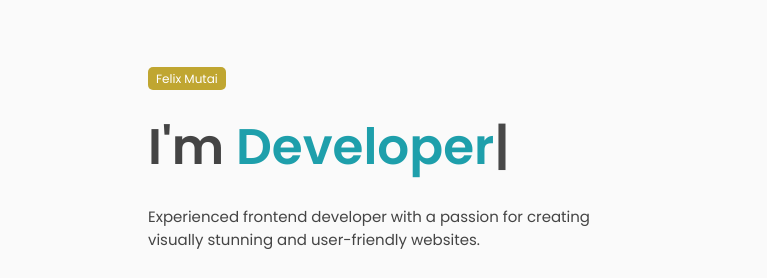
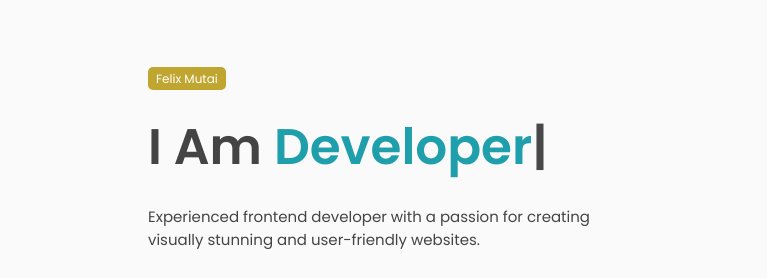
Before and after one commit to sybog1/portfolio-website, a plain HTML site: page index.html in a window 1280 px wide. Shown: the part 143-421 px from the top of the page, 0-767 px from the left. Drawn offline with nearby package versions, Linux system fonts and the light colour scheme.

Commit message:
Update index.html

```diff
--- a/index.html
+++ b/index.html
@@ -61,7 +61,7 @@
                 <span>Felix Mutai</span>
             </div>
             <div class="featured-name">
-                <p>I'm <span class="typedText"></span></p>
+                <p>I Am <span class="typedText"></span></p>
             </div>
             <div class="featured-text-info">
                 <p>Experienced frontend developer with a passion for creating visually stunning
```
